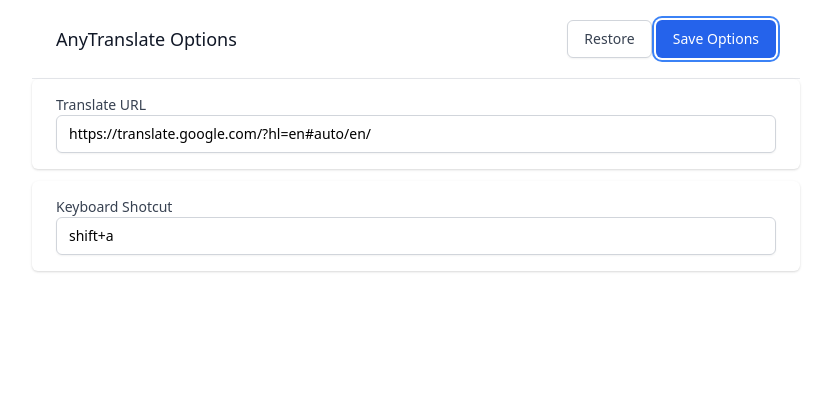
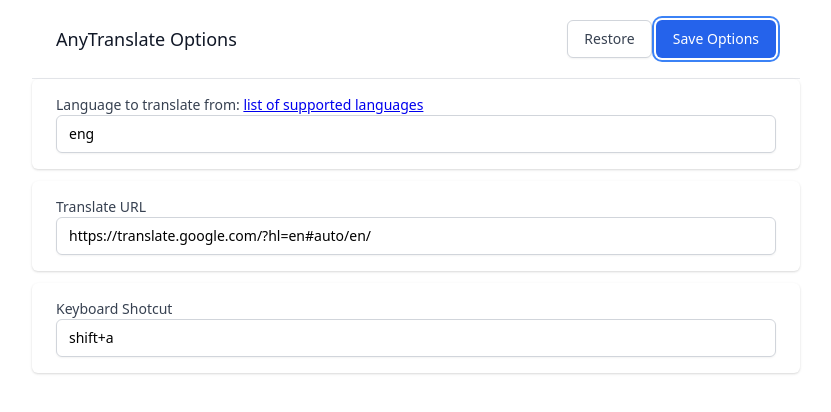
Before and after one commit to motiko/any-translate, a browser extension: page src/options.html in a window 1280 px wide. Both pictures are taken after a click on the button "Save Options". Shown: the whole page, without its empty margins (224-1055 px from the left). Drawn offline with Linux system fonts and the light colour scheme.

Commit message:
lang options

```diff
--- a/src/options.html
+++ b/src/options.html
@@ -37,6 +37,26 @@
             </div>
           </div>
           <ul class="space-y-3">
+            <li class="px-6 py-4 overflow-hidden bg-white shadow rounded-md">
+              <div>
+                <label
+                  for="ocrLang"
+                  class="block text-sm font-medium text-gray-700"
+                  >Language to translate from:
+                  <a
+                    target="_blank"
+                    href="https://tesseract-ocr.github.io/tessdoc/Data-Files#data-files-for-version-400-november-29-2016"
+                    >list of supported languages</a
+                  >
+                </label>
+                <input
+                  type="text"
+                  name="ocrLang"
+                  id="ocrLang"
+                  class="block w-full border-gray-300 shadow-sm focus:ring-blue-500 focus:border-blue-500 sm:text-sm rounded-md"
+                />
+              </div>
+            </li>
             <li class="px-6 py-4 overflow-hidden bg-white shadow rounded-md">
               <div>
                 <label
--- a/src/options.js
+++ b/src/options.js
@@ -9,6 +9,7 @@
 const defaultOptions = {
   translateUrl: "https://translate.google.com/#auto/en/",
   hotkey: "shift+a",
+  ocrLang: "eng",
 };
 
 function restoreDefaults() {
@@ -29,11 +30,12 @@
 function saveOptions() {
   const hotkey = document.getElementById("hotkey").value;
   const translateUrl = document.getElementById("translateUrl").value;
+  const ocrLang = document.getElementById("ocrLang").value;
   if (!hotkey || !translateUrl) {
     showMessage("error");
     return;
   }
-  chrome.storage.sync.set({ hotkey, translateUrl }, () => {
+  chrome.storage.sync.set({ hotkey, translateUrl, ocrLang }, () => {
     showMessage("success");
   });
 }
@@ -43,10 +45,12 @@
     {
       translateUrl: "https://translate.google.com/?hl=en#auto/en/",
       hotkey: "shift+a",
+      ocrLang: "eng",
     },
-    function ({ translateUrl, hotkey }) {
+    function ({ translateUrl, hotkey, ocrLang }) {
       document.getElementById("hotkey").value = hotkey;
       document.getElementById("translateUrl").value = translateUrl;
+      document.getElementById("ocrLang").value = ocrLang;
     }
   );
 }
```
Also changed, not shown: src/grab.js (+13 -6 lines), src/ocr.js (+8 -5 lines), src/manifest.json.
